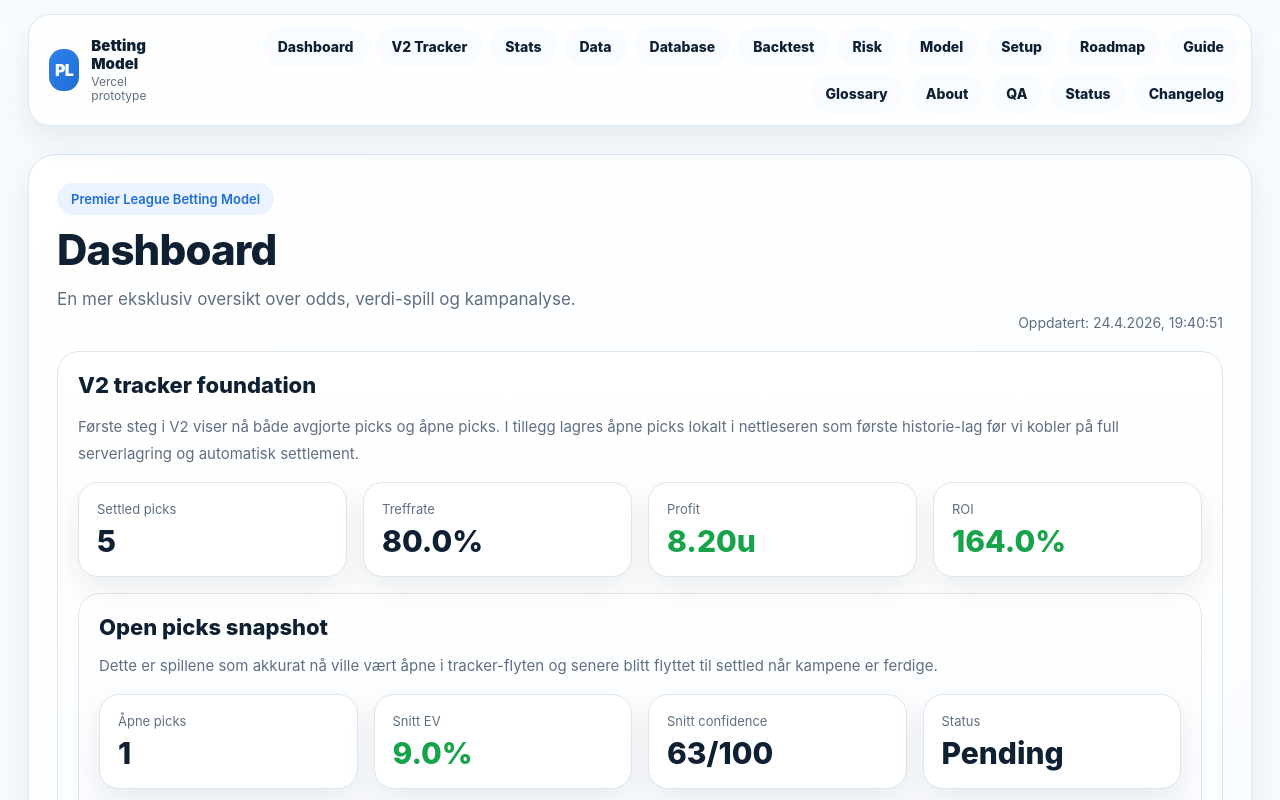
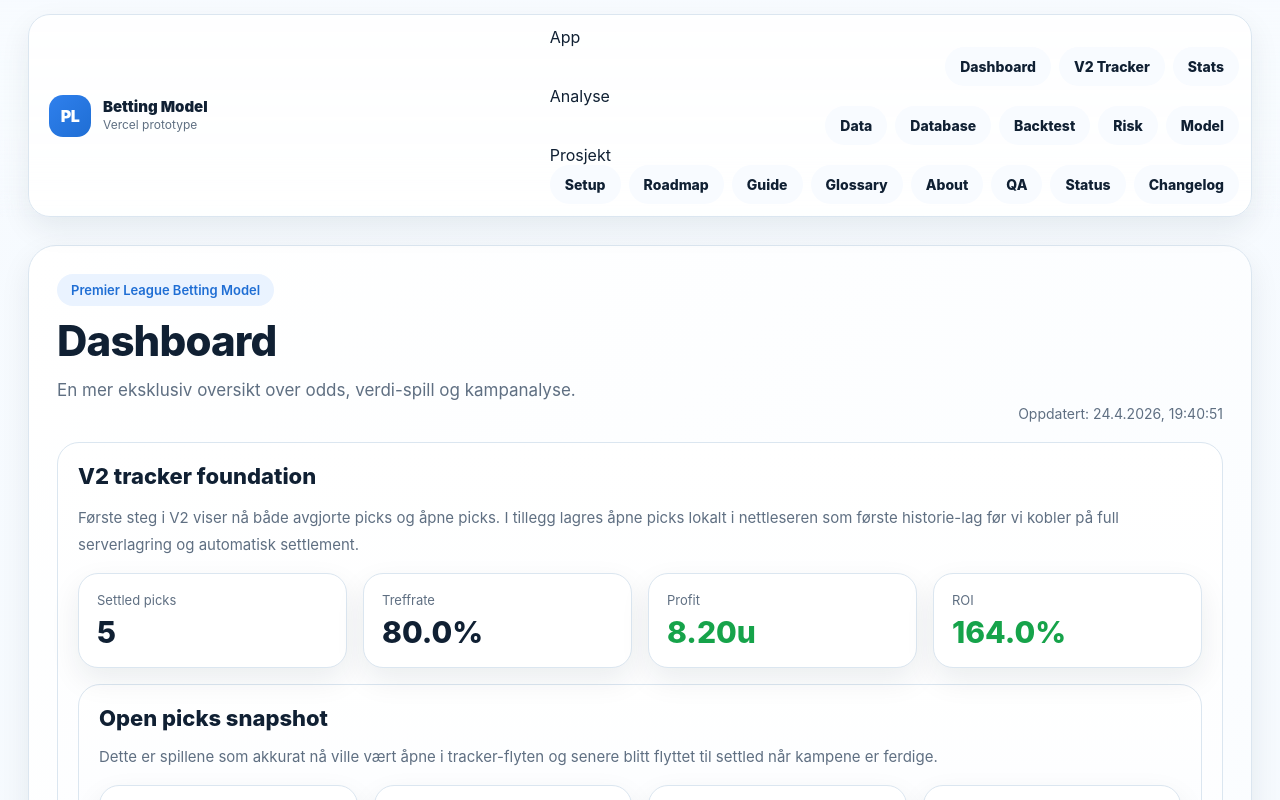
Before and after one commit to hakonnilsen157-commits/PL-betting-model, a Next.js app in the folder pl-vercel-v1/: page / in a window 1280 px wide. Shown: the top 800 px of the page. Built offline with nearby package versions, Linux system fonts and the light colour scheme.

Commit message:
Group navigation links

```diff
--- a/pl-vercel-v1/app/layout.tsx
+++ b/pl-vercel-v1/app/layout.tsx
@@ -6,6 +6,40 @@ export const metadata: Metadata = {
   title: 'PL Betting Model V1',
   description: 'Vercel prototype for a Premier League betting model',
 };
+
+const navGroups = [
+  {
+    label: 'App',
+    links: [
+      { href: '/', label: 'Dashboard' },
+      { href: '/v2-tracker', label: 'V2 Tracker' },
+      { href: '/tracker-stats', label: 'Stats' },
+    ],
+  },
+  {
+    label: 'Analyse',
+    links: [
+      { href: '/data', label: 'Data' },
+      { href: '/database', label: 'Database' },
+      { href: '/backtest', label: 'Backtest' },
+      { href: '/risk', label: 'Risk' },
+      { href: '/model', label: 'Model' },
+    ],
+  },
+  {
+    label: 'Prosjekt',
+    links: [
+      { href: '/setup', label: 'Setup' },
+      { href: '/roadmap', label: 'Roadmap' },
+      { href: '/guide', label: 'Guide' },
+      { href: '/glossary', label: 'Glossary' },
+      { href: '/about', label: 'About' },
+      { href: '/qa', label: 'QA' },
+      { href: '/status', label: 'Status' },
+      { href: '/changelog', label: 'Changelog' },
+    ],
+  },
+];
 
 export default function RootLayout({ children }: { children: React.ReactNode }) {
   return (
@@ -21,23 +55,19 @@ export default function RootLayout({ children }: { children: React.ReactNode })
               </span>
             </Link>
 
-            <div className="app-nav-links">
-              <Link href="/" className="app-nav-link">Dashboard</Link>
-              <Link href="/v2-tracker" className="app-nav-link">V2 Tracker</Link>
-              <Link href="/tracker-stats" className="app-nav-link">Stats</Link>
-              <Link href="/data" className="app-nav-link">Data</Link>
-              <Link href="/database" className="app-nav-link">Database</Link>
-              <Link href="/backtest" className="app-nav-link">Backtest</Link>
-              <Link href="/risk" className="app-nav-link">Risk</Link>
-              <Link href="/model" className="app-nav-link">Model</Link>
-              <Link href="/setup" className="app-nav-link">Setup</Link>
-              <Link href="/roadmap" className="app-nav-link">Roadmap</Link>
-              <Link href="/guide" className="app-nav-link">Guide</Link>
-              <Link href="/glossary" className="app-nav-link">Glossary</Link>
-              <Link href="/about" className="app-nav-link">About</Link>
-              <Link href="/qa" className="app-nav-link">QA</Link>
-              <Link href="/status" className="app-nav-link">Status</Link>
-              <Link href="/changelog" className="app-nav-link">Changelog</Link>
+            <div className="app-nav-groups">
+              {navGroups.map((group) => (
+                <div key={group.label} className="app-nav-group">
+                  <span className="app-nav-group-label">{group.label}</span>
+                  <div className="app-nav-links">
+                    {group.links.map((link) => (
+                      <Link key={link.href} href={link.href} className="app-nav-link">
+                        {link.label}
+                      </Link>
+                    ))}
+                  </div>
+                </div>
+              ))}
             </div>
           </nav>
         </header>
```
